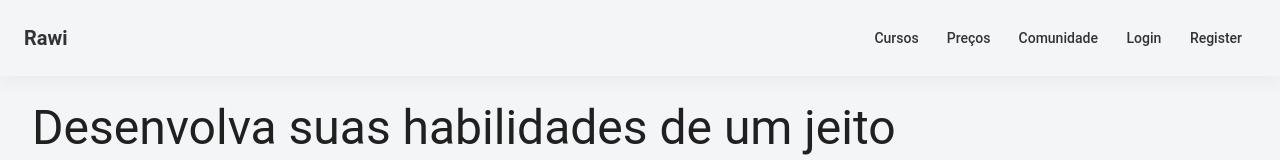
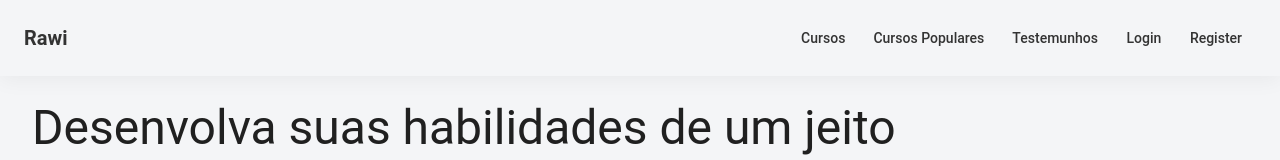
Before and after one commit to jeancarloslima/plataforma-de-cursos, a React (Vite) app: page / in a window 1280 px wide. Shown: the top 160 px of the page. Built offline with nearby package versions, Linux system fonts and the light colour scheme.

Commit message:
Trocando opções do menu

```diff
--- a/src/Components/Header/index.jsx
+++ b/src/Components/Header/index.jsx
@@ -21,7 +21,7 @@ export default function Header() {
     setMenuIsOpen(action);
   };
 
-  const itemsMenu = ["Cursos", "Preços", "Comunidade"];
+  const itemsMenu = ["Cursos", "Cursos Populares", "Testemunhos"];
 
   return (
     <>
```
